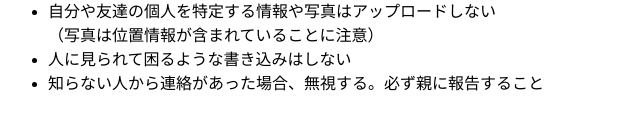
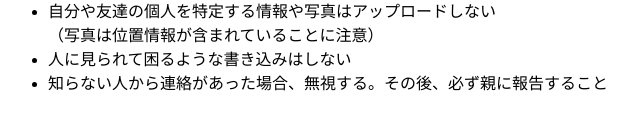
Before and after one commit to MondoGrosso/smartphone-rules-old, a plain HTML site: page index.html in a window 1280 px wide. Shown: the part 372-502 px from the top of the page, without its empty margins (0-640 px from the left). Drawn offline with Linux system fonts and the light colour scheme.

Commit message:
12/30 update

```diff
--- a/index.html
+++ b/index.html
@@ -22,7 +22,7 @@
       <li>SNSや、掲示板の情報は鵜呑みにしない<br>（不確かな情報が多い。トラブルのもと）</li>
       <li>自分や友達の個人を特定する情報や写真はアップロードしない<br>（写真は位置情報が含まれていることに注意）</li>
       <li>人に見られて困るような書き込みはしない</li>
-      <li>知らない人から連絡があった場合、無視する。必ず親に報告すること</li>
+      <li>知らない人から連絡があった場合、無視する。その後、必ず親に報告すること</li>
     </ul>
   </body>
 </html>
```
